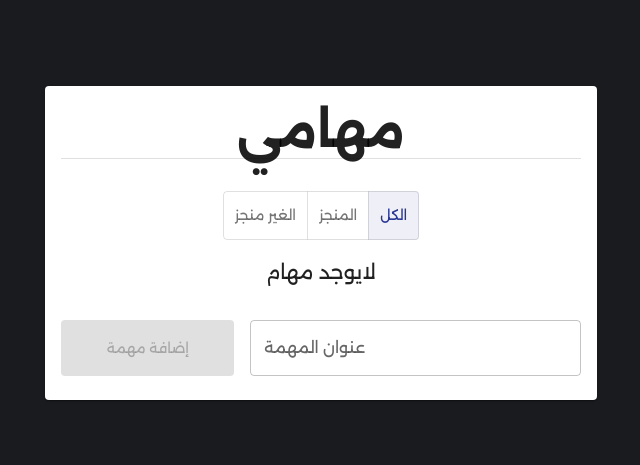
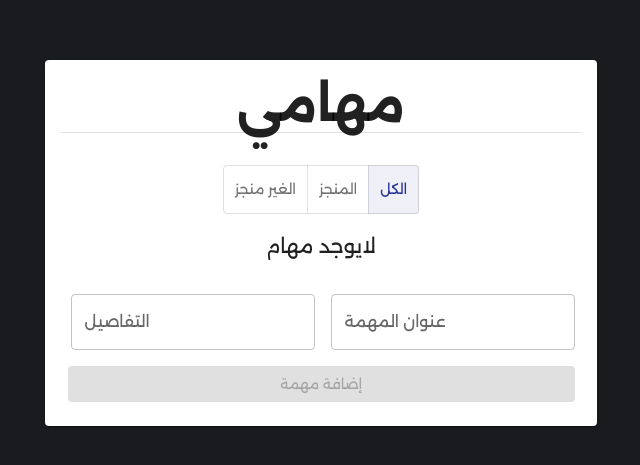
Before and after one commit to Baraa963/todoY, a React (Create React App) app: page / in a window 1280 px wide. Shown: the part 157-622 px from the top of the page, without its empty margins (319-959 px from the left). Built offline with nearby package versions, Linux system fonts and the light colour scheme.

Commit message:
update-19

```diff
--- a/src/Components/TodoList.js
+++ b/src/Components/TodoList.js
@@ -24,7 +24,7 @@ export default function TodoList({ todos, dispatch }) {
 
     dispatch({
       type: "TodoAdd",
-      payload: { newTodo: titleTodo },
+      payload: { newTodo: { title: titleTodo, details: detailsTodo } },
     });
 
     setTitleTodo("");
@@ -43,7 +43,9 @@ export default function TodoList({ todos, dispatch }) {
       .sort((a, b) => new Date(b.createdDate) - new Date(a.createdDate));
   }, [todos, view]);
 
-  const todoList = filteredTodos.map((t) => <Todo key={t.id} todo={t} dispatch={dispatch} />);
+  const todoList = filteredTodos.map((t) => (
+    <Todo key={t.id} todo={t} dispatch={dispatch} />
+  ));
 
   React.useEffect(() => {
     const storageTodos = JSON.parse(localStorage.getItem("todos")) ?? [];
@@ -92,8 +94,8 @@ export default function TodoList({ todos, dispatch }) {
               </Typography>
             )}
           </div>
-          <Grid container spacing={2} sx={{ width: "100%", marginTop: "1rem" }}>
-            <Grid item xs={8}>
+          <Grid container spacing={2} sx={{ width: "100%", marginTop: "1rem",marginRight:"0.4rem"}}>
+            <Grid item xs={6}>
               <TextField
                 id="outlined-basic"
                 label="عنوان المهمة"
@@ -103,12 +105,22 @@ export default function TodoList({ todos, dispatch }) {
                 onChange={(e) => setTitleTodo(e.target.value)}
               />
             </Grid>
-            <Grid item xs={4}>
+            <Grid item xs={6}>
+              <TextField
+                id="outlined-basic"
+                label=" التفاصيل "
+                variant="outlined"
+                sx={{ width: "100%" }}
+                value={detailsTodo}
+                onChange={(e) => setDetailsTodo(e.target.value)}
+              />
+            </Grid>
+            <Grid item xs={11}>
               <Button
                 variant="contained"
                 sx={{ width: "110%", height: "100%" }}
                 onClick={handleAddTodo}
-                disabled={titleTodo.length === 0}
+                disabled={titleTodo.length === 0 || detailsTodo.length===0}
               >
                 إضافة مهمة
               </Button>
--- a/src/Redures/TodosReducer.js
+++ b/src/Redures/TodosReducer.js
@@ -5,8 +5,8 @@ const TodoReducer = (state, action) => {
     case "TodoAdd":
       const newTodo = {
         id: Date.now(),
-        title: action.payload.newTodo,
-        details: "",
+        title: action.payload.newTodo.details,
+        details:action.payload.newTodo.title,
         isCompleted: false,
         createdDate: new Date().toISOString(),
       };
```
